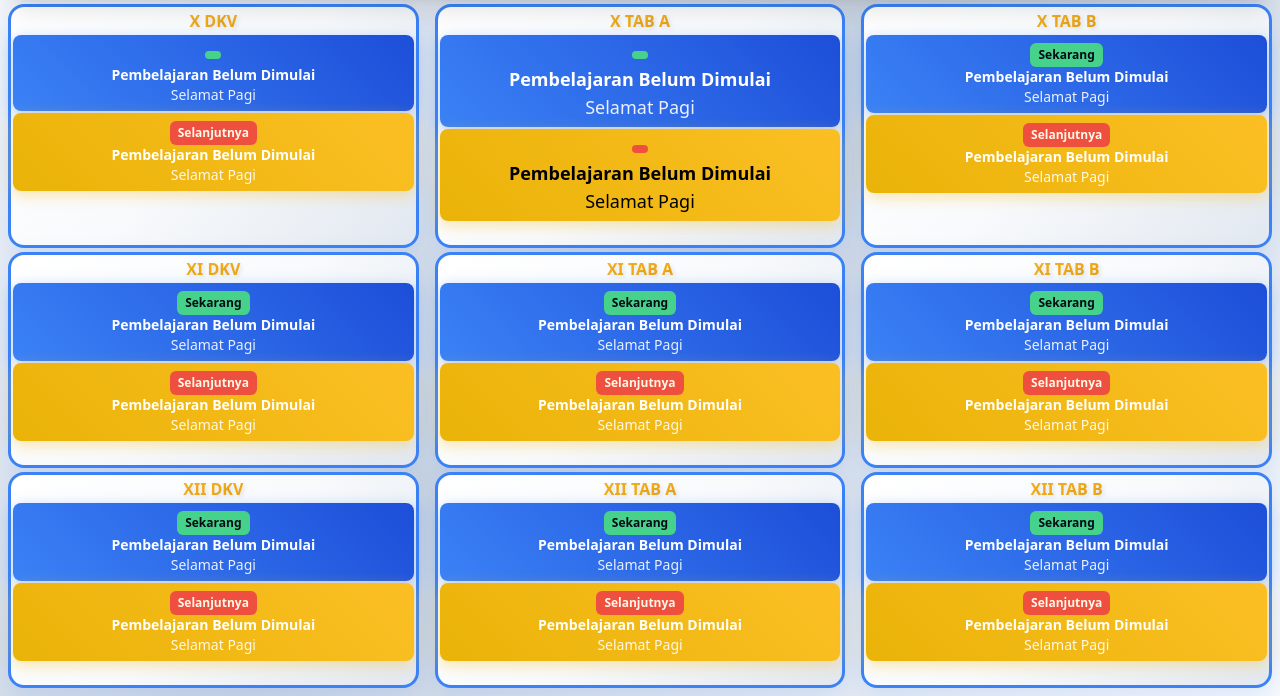
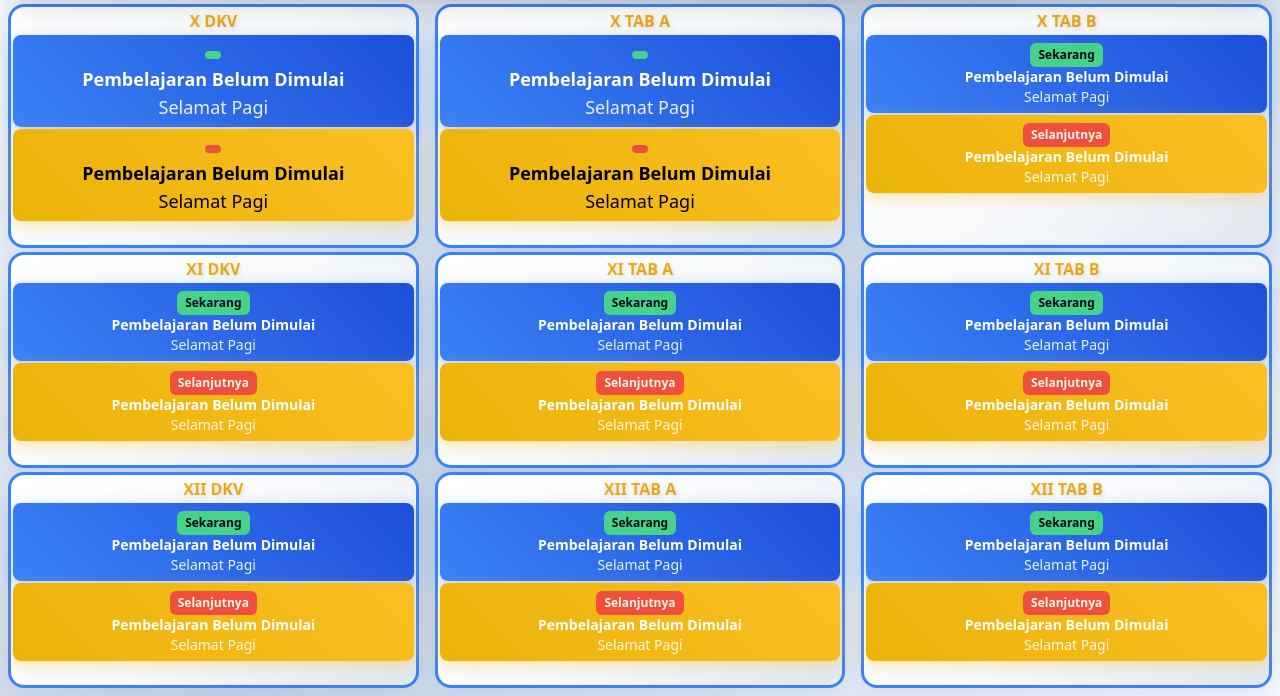
Before and after one commit to kur-maharati/catatan, a plain HTML site: page index.html in a window 1280 px wide. Shown: the part 104-800 px from the top of the page. Drawn offline with nearby package versions, Linux system fonts and the light colour scheme.

Commit message:
Update index.html

```diff
--- a/index.html
+++ b/index.html
@@ -157,14 +157,15 @@
                         <div class="text-xs opacity-90 mb-0.2 bg-green-400 text-black px-2 py-1 rounded-md font-bold inline-block">
                             <div class="time-text-black opacity-90" id="current-time-KELAS-1">07:15 - 07:55</div>
                         </div>
-                        <div class="font-bold text-sm" id="current-subject-KELAS-1">Mata Pelajaran</div>
-                        <div class="text-sm opacity-90" id="current-teacher-KELAS-1">Nama Guru</div>
+                        <div class="font-bold text-lg" id="current-subject-KELAS-1">Mata Pelajaran</div>
+                        <div class="text-lg opacity-90" id="current-teacher-KELAS-1">Nama Guru</div>
                     </div>
                     <div class="next-subject rounded-lg p-1.5" id="next-KELAS-1">
-                        <div class="text-xs opacity-90 mb-0.2 bg-red-500 text-white px-2 py-1 rounded-md font-bold inline-block">Selanjutnya</div>
-                        <div class="font-bold text-sm" id="next-subject-KELAS-1">Mata Pelajaran</div>
-                        <div class="text-sm opacity-90" id="next-teacher-KELAS-1">Nama Guru</div>
-                        <div class="time-text opacity-90" id="next-time-KELAS-1">07:55 - 08:35</div>
+                        <div class="text-xs opacity-90 mb-0.2 bg-red-500 text-white px-2 py-1 rounded-md font-bold inline-block">
+                            <div class="time-text opacity-90" id="next-time-KELAS-1">07:55 - 08:35</div>
+                        </div>
+                        <div class="font-bold text-lg text-black" id="next-subject-KELAS-1">Mata Pelajaran</div>
+                        <div class="text-lg text-black" id="next-teacher-KELAS-1">Nama Guru</div>
                     </div>
                 </div>
             </div>
```
